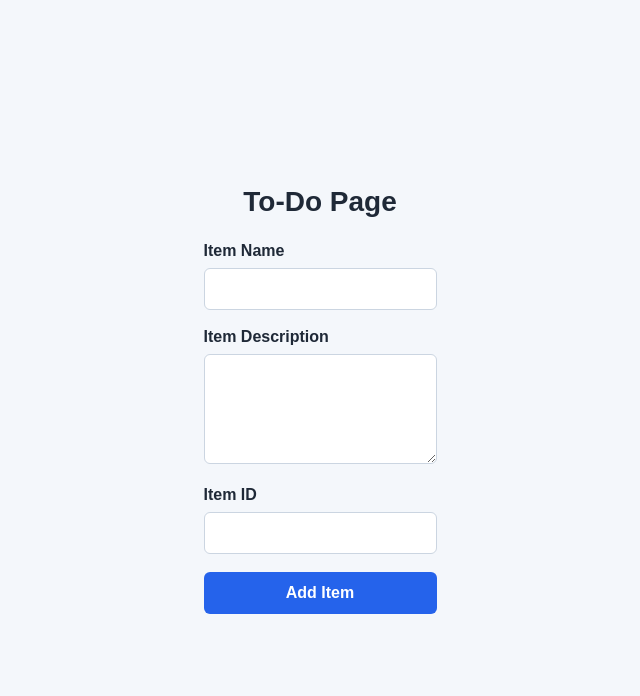
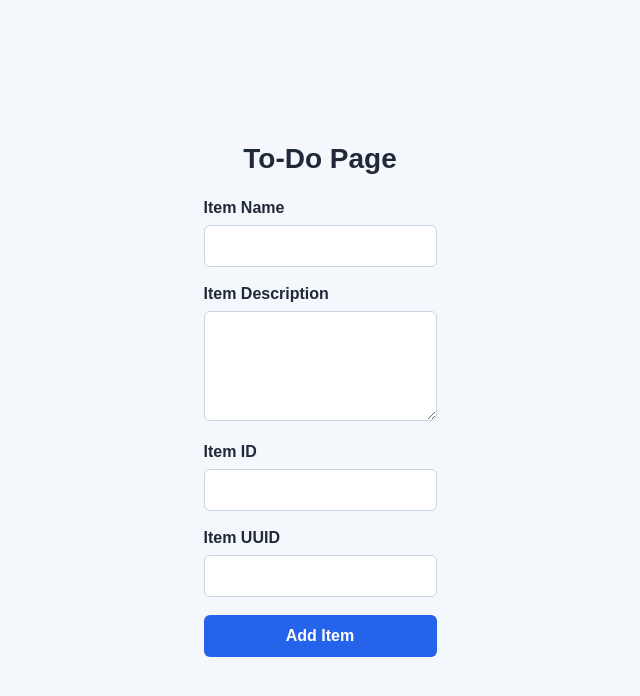
Before and after one commit to shyamprasadn/TuteDude-DevOps, a Flask app: page /todo in a window 1280 px wide. Shown: the top 696 px of the page, without its empty margins (320-960 px from the left). Run offline with Flask 3, Linux system fonts and the light colour scheme.

Commit message:
adding item uuid

```diff
--- a/FlaskAndMongo/templates/todo.html
+++ b/FlaskAndMongo/templates/todo.html
@@ -80,6 +80,10 @@
                     <label for="item-id">Item ID</label>
                     <input type="text" id="itemId" name="itemId" required>
                 </div>
+                <div class="form-group">
+                    <label for="item-uuid">Item UUID</label>
+                    <input type="text" id="itemUuid" name="itemUuid" required>
+                </div>
                 <button type="submit">Add Item</button>
             </div>
         </form>
```
